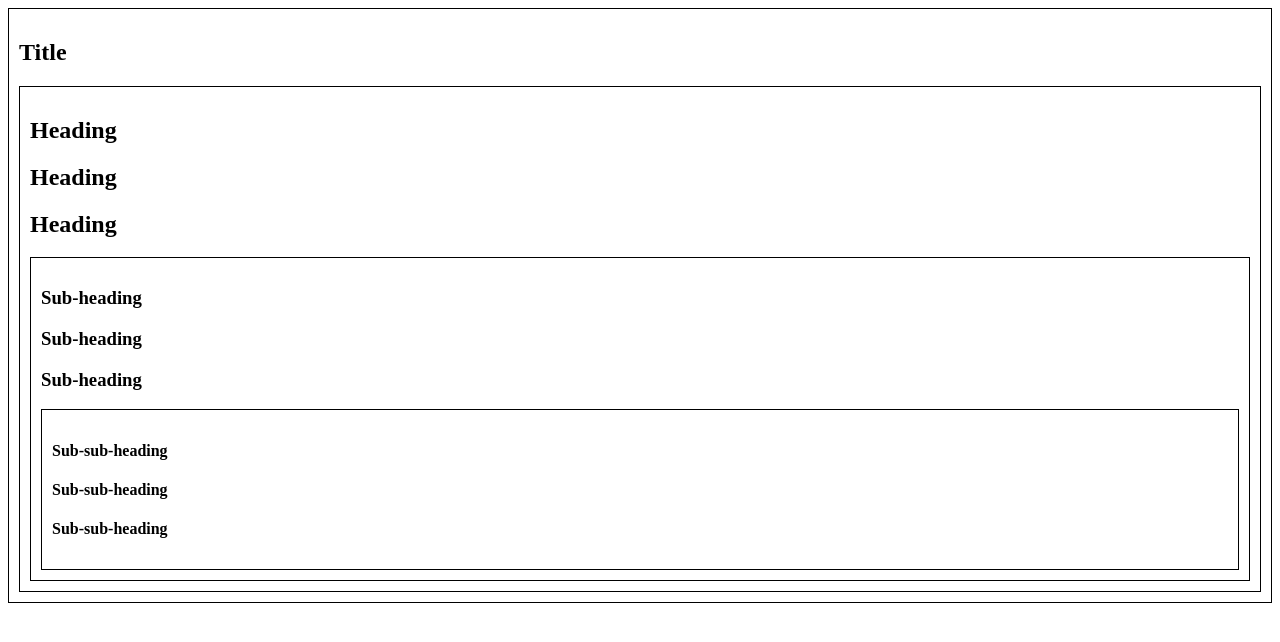
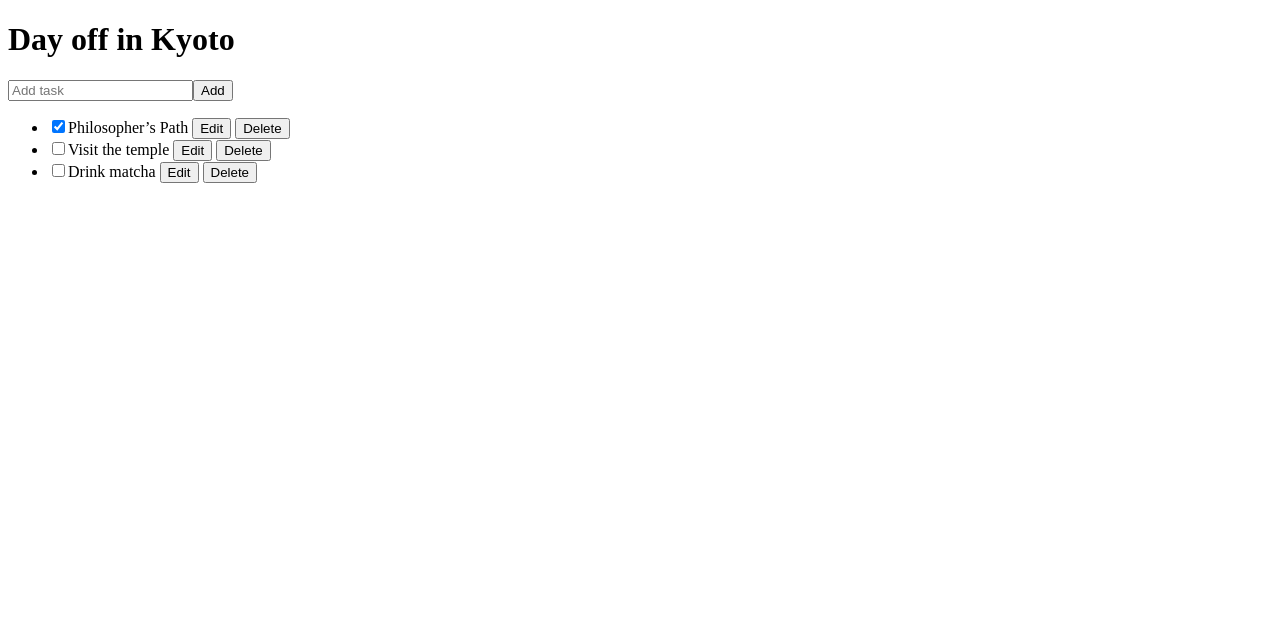
Before and after one commit to autorejecttop/web_framework_testing, a React (Vite) app in the folder react/playground/: page / in a window 1280 px wide. Shown: the top 642 px of the page. Built offline with nearby package versions, Linux system fonts and the light colour scheme.

Commit message:
Learned how to use context and reducer at the same time

```diff
--- a/react/playground/src/App.tsx
+++ b/react/playground/src/App.tsx
@@ -7,6 +7,7 @@ import Button from "./adding_interactivity/Events";
 import Gallery from "./state/Gallery";
 import Example from "./reducer/Example";
 import Page from "./context/Page";
+import TaskApp from "./reducer_with_context/App";
 
 const colors = ["lightcoral", "midnightblue", "rebeccapurple"];
 
@@ -42,5 +43,5 @@ export const App = () => {
   // );
 
   // return <Example />;
-  return <Page />;
+  return <TaskApp />;
 };
--- /dev/null
+++ b/react/playground/src/reducer_with_context/AddTask.tsx
@@ -0,0 +1,31 @@
+import { useState } from "react";
+import { useTasksDispatch } from "./TasksContext";
+
+export default function AddTask() {
+  const [text, setText] = useState("");
+  const dispatch = useTasksDispatch();
+
+  return (
+    <>
+      <input
+        placeholder="Add task"
+        value={text}
+        onChange={(e) => setText(e.target.value)}
+      />
+      <button
+        onClick={() => {
+          setText("");
+          dispatch({
+            type: "added",
+            id: nextId++,
+            text: text,
+          });
+        }}
+      >
+        Add
+      </button>
+    </>
+  );
+}
+
+let nextId = 3;
--- /dev/null
+++ b/react/playground/src/reducer_with_context/App.tsx
@@ -0,0 +1,13 @@
+import AddTask from "./AddTask";
+import TaskList from "./TaskList";
+import { TasksProvider } from "./TasksContext";
+
+export default function TaskApp() {
+  return (
+    <TasksProvider>
+      <h1>Day off in Kyoto</h1>
+      <AddTask />
+      <TaskList />
+    </TasksProvider>
+  );
+}
--- /dev/null
+++ b/react/playground/src/reducer_with_context/TaskList.tsx
@@ -0,0 +1,73 @@
+import { useState } from "react";
+import type { Task } from "../types";
+import { useTasks, useTasksDispatch } from "./TasksContext";
+
+export default function TaskList() {
+  const tasks = useTasks();
+
+  return (
+    <ul>
+      {tasks.map((task) => (
+        <li key={task.id}>
+          <Task task={task} />
+        </li>
+      ))}
+    </ul>
+  );
+}
+
+interface TaskProps {
+  task: Task;
+}
+
+function Task({ task }: TaskProps) {
+  const [isEditing, setIsEditing] = useState(false);
+  const dispatch = useTasksDispatch();
+  let taskContent;
+  if (isEditing) {
+    taskContent = (
+      <>
+        <input
+          value={task.text}
+          onChange={(e) => {
+            dispatch({
+              type: "changed",
+              task: {
+                ...task,
+                text: e.target.value,
+              },
+            });
+          }}
+        />{" "}
+        <button onClick={() => setIsEditing(false)}>Save</button>
+      </>
+    );
+  } else {
+    taskContent = (
+      <>
+        {task.text} <button onClick={() => setIsEditing(true)}>Edit</button>
+      </>
+    );
+  }
+  return (
+    <label>
+      <input
+        type="checkbox"
+        checked={task.done}
+        onChange={(e) => {
+          dispatch({
+            type: "changed",
+            task: {
+              ...task,
+              done: e.target.checked,
+            },
+          });
+        }}
+      />
+      {taskContent}{" "}
+      <button onClick={() => dispatch({ type: "deleted", id: task.id })}>
+        Delete
+      </button>
+    </label>
+  );
+}
--- /dev/null
+++ b/react/playground/src/reducer_with_context/TasksContext.tsx
@@ -0,0 +1,63 @@
+import { createContext, Dispatch, useContext, useReducer } from "react";
+import { Task, TaskActions } from "../types";
+
+export const TasksContext = createContext<Task[]>([]);
+export const TasksDispatchContext = createContext<Dispatch<TaskActions>>(
+  () => {}
+);
+
+function tasksReducer(tasks: Task[], action: TaskActions) {
+  switch (action.type) {
+    case "added": {
+      return [
+        ...tasks,
+        {
+          id: action.id,
+          text: action.text,
+          done: false,
+        },
+      ];
+    }
+    case "changed": {
+      return tasks.map((t) => {
+        if (t.id === action.task.id) {
+          return action.task;
+        } else {
+          return t;
+        }
+      });
+    }
+    case "deleted": {
+      return tasks.filter((t) => t.id !== action.id);
+    }
+    default: {
+      throw new Error("Unknown action: " + action);
+    }
+  }
+}
+
+export function TasksProvider({ children }: { children: React.ReactNode }) {
+  const [tasks, dispatch] = useReducer(tasksReducer, initialTasks);
+
+  return (
+    <TasksContext.Provider value={tasks}>
+      <TasksDispatchContext.Provider value={dispatch}>
+        {children}
+      </TasksDispatchContext.Provider>
+    </TasksContext.Provider>
+  );
+}
+
+export function useTasks() {
+  return useContext(TasksContext);
+}
+
+export function useTasksDispatch() {
+  return useContext(TasksDispatchContext);
+}
+
+const initialTasks = [
+  { id: 0, text: "Philosopher’s Path", done: true },
+  { id: 1, text: "Visit the temple", done: false },
+  { id: 2, text: "Drink matcha", done: false },
+];
--- /dev/null
+++ b/react/playground/src/types.ts
@@ -0,0 +1,23 @@
+export interface Task {
+  id: number;
+  text: string;
+  done: boolean;
+}
+
+interface AddTaskAction {
+  type: "added";
+  id: number;
+  text: string;
+}
+
+interface ChangeTaskAction {
+  type: "changed";
+  task: Task;
+}
+
+interface DeleteTaskAction {
+  type: "deleted";
+  id: number;
+}
+
+export type TaskActions = AddTaskAction | ChangeTaskAction | DeleteTaskAction;
```
